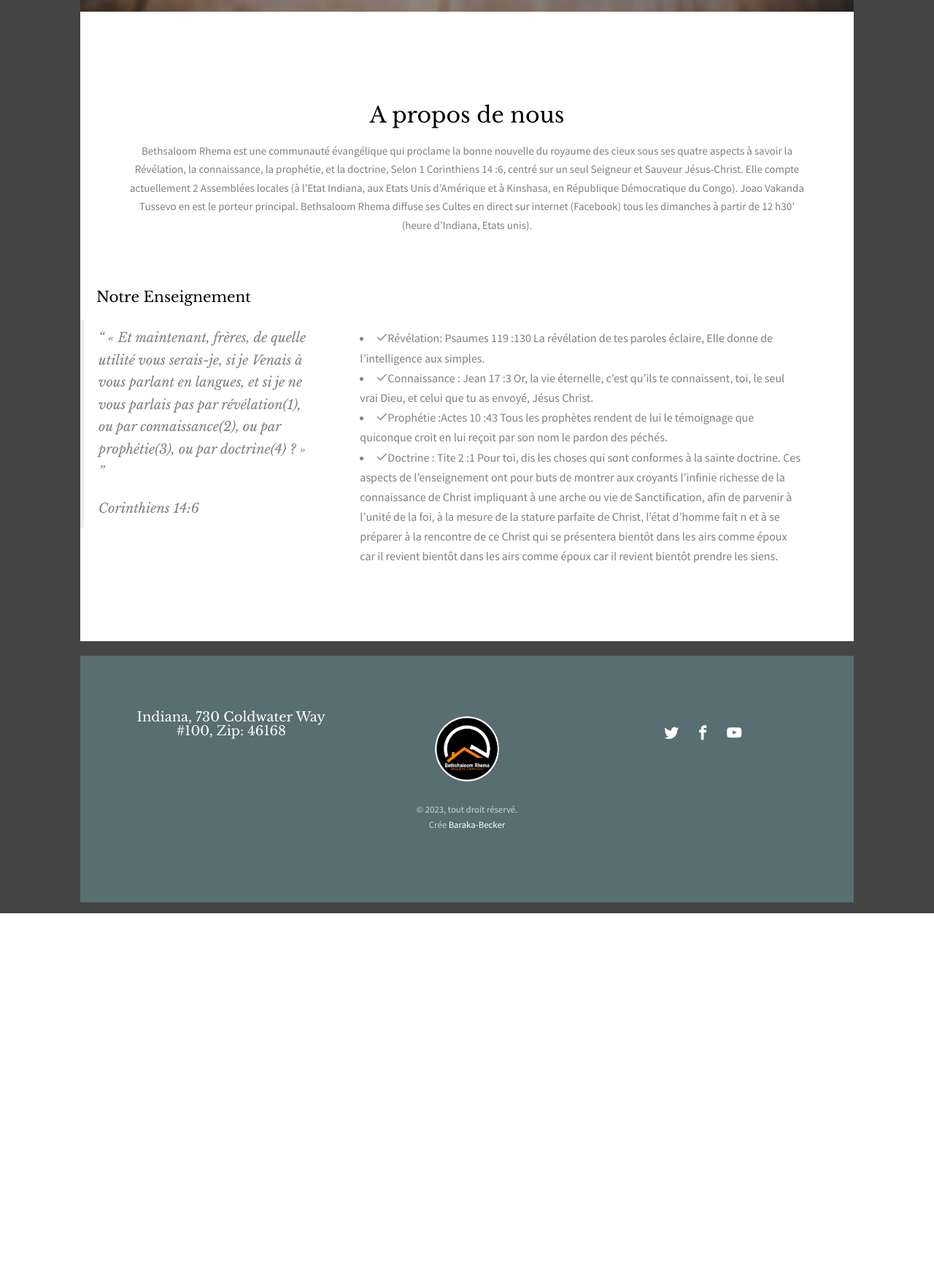
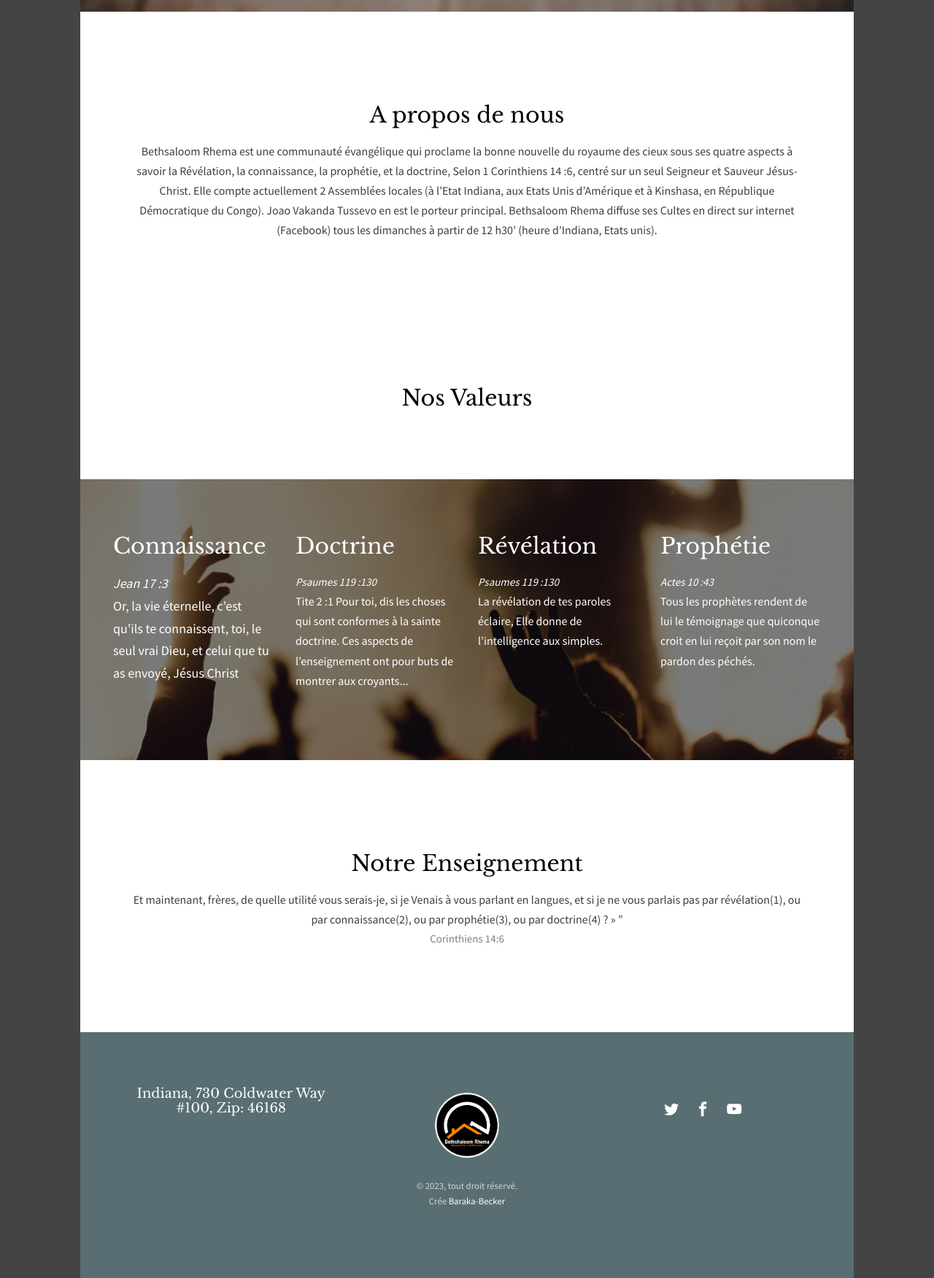
Before and after one commit to baraka-bilali/Bethshaloom-Rhema, a PHP site: page /about.php in a window 1280 px wide. Shown: the part 671-2423 px from the top of the page at 73% size. Before the commit the page ends 1923 px from the top, so only its background shows below. Run offline with PHP 8.4, Linux system fonts and the light colour scheme; some libraries are stand-ins or nearby versions; some web fonts are replaced.

Commit message:
Ajout de la modification du menu about et header

```diff
--- a/about.php
+++ b/about.php
@@ -34,19 +34,97 @@
 			  	</ul>
 		  	</div>
 		</aside>
+
 		<div id="fh5co-sermon">
 			<div class="row">
 
 				<div class="col-md-12  text-center about animate-box" >
 
 					<h3 class="text2">A propos de nous</h3>
-					<p class="text5">Bethsaloom Rhema est une communauté évangélique qui proclame la bonne nouvelle du royaume des cieux sous ses quatre aspects à savoir la Révélation, la connaissance, la prophétie,  et la doctrine, Selon 1 Corinthiens 14 :6, centré sur un seul Seigneur et Sauveur Jésus-Christ. Elle compte actuellement 2 Assemblées locales (à l’Etat Indiana, aux Etats Unis d’Amérique et à Kinshasa, en République Démocratique du Congo). Joao Vakanda Tussevo en est le porteur  principal. Bethsaloom Rhema diffuse ses Cultes en direct sur internet (Facebook) tous les dimanches à partir de 12 h30’ (heure d’Indiana, Etats unis).</p>
+					<p class="text5" style="font-size: 16px; color:#403D3D">Bethsaloom Rhema est une communauté évangélique qui proclame la bonne nouvelle du royaume des cieux sous ses quatre aspects à savoir la Révélation, la connaissance, la prophétie,  et la doctrine, Selon 1 Corinthiens 14 :6, centré sur un seul Seigneur et Sauveur Jésus-Christ. Elle compte actuellement 2 Assemblées locales (à l’Etat Indiana, aux Etats Unis d’Amérique et à Kinshasa, en République Démocratique du Congo). Joao Vakanda Tussevo en est le porteur  principal. Bethsaloom Rhema diffuse ses Cultes en direct sur internet (Facebook) tous les dimanches à partir de 12 h30’ (heure d’Indiana, Etats unis).</p>
+
+				</div>
+			</div>
+		</div>
+		<div id="fh5co-sermon" >
+			<div class="row">
+
+				<div class="col-md-12  text-center about animate-box" >
+
+					<h3 class="text2">Nos Valeurs</h3>
+
+
+				</div>
+			</div>
+		</div>
+		<div id="fh5co-services" class="fh5co-light" class="fh5co-light" style="background: url('images/bg_2.jpg') no-repeat center; background-size: cover;background-attachment: fixed; ">
+			<div class="background-filter">
+
+			</div>
+			<div class="row">
+			<div class="col-md-3 animate-box">
+					<div class="services">
+
+						<div class="desc">
+							<h3 ><a href="#" style="color : #FFF; font-size:30px; ">Connaissance</a></h3>
+							<em style="color : #FFF; font-size:18px">Jean 17 :3</em>
+							<p style="color : #FFF; font-size: 18px">Or, la vie éternelle, c’est qu’ils te connaissent, toi, le seul vrai Dieu, et celui que tu as envoyé, Jésus Christ</p>
+
+						</div>
+					</div>
+				</div>
+				<div class="col-md-3 animate-box">
+					<div class="services">
+
+						<div class="desc">
+							<h3><a href="#" style="color : #FFF; font-size:30px; " >Doctrine</a></h3>
+							<em style="color : #FFF">Psaumes 119 :130</em>
+							<p style="color : #FFF; font-size: 16px">Tite 2 :1 Pour toi, dis les choses qui sont conformes à la sainte doctrine. Ces aspects de l’enseignement ont pour buts de montrer aux croyants... </p>
+
+						</div>
+					</div>
+				</div>
+				<div class="col-md-3 animate-box">
+					<div class="services">
+
+						<div class="desc">
+							<h3><a href="#"  style="color : #FFF; font-size:30px; ">Révélation</a></h3>
+							<em style="color : #FFF">Psaumes 119 :130</em>
+							<p style="color : #FFF; font-size: 16px">La révélation de tes paroles éclaire,  Elle donne de l’intelligence aux simples.</p>
+
+						</div>
+					</div>
+				</div>
+				<div class="col-md-3 animate-box">
+					<div class="services">
+
+						<div class="desc">
+							<h3><a href="#"  style="color : #FFF; font-size:30px; ">Prophétie </a></h3>
+							<em style="color : #FFF">Actes 10 :43</em>
+							<p style="color : #FFF; font-size: 16px">Tous les prophètes rendent de lui le témoignage que quiconque croit en lui reçoit par son nom le pardon des péchés.</p>
+
+						</div>
+					</div>
+				</div>
+			</div>
+		</div>
+
+
+		<div id="fh5co-sermon">
+			<div class="row">
+
+				<div class="col-md-12  text-center about animate-box" >
+
+					<h3 class="text2">Notre Enseignement</h3>
+					<p class="text5" style="font-size: 16px; color:#403D3D">Et maintenant, frères, de quelle utilité vous serais-je, si je Venais à vous parlant en langues, et si je ne vous parlais pas par révélation(1), ou par connaissance(2), ou par prophétie(3), ou par doctrine(4) ? » &rdquo;</p>
+						<span>Corinthiens 14:6</p>
 
 				</div>
 			</div>
 		</div>
 
-		<div id="fh5co-about animate-box">
+
+		<!-- <div id="fh5co-about animate-box">
 			<div class="row abouts">
 				<div class="col-md-4 ml-20px animate-box">
 					<h3 class="title">Notre Enseignement</h3>
@@ -66,6 +144,6 @@
 			</div>
 		</div> <br><br><br><br>
 
-	</div><!-- END container-wrap -->
+	</div>END container-wrap -->
 
 	<?php	include "partials/footer.php" ?>
--- a/css/style.css
+++ b/css/style.css
@@ -26,6 +26,39 @@ body {
   width: 20px;
 }
 
+.background-filter {
+  filter: brightness(0.5);
+
+}
+
+.social-box .box {
+  background: #FFF;
+  border-radius: 10px;
+  cursor: pointer;
+  margin: 20px 0;
+  padding: 40px 10px;
+  transition: all 0.5s ease-out;
+}
+
+.social-box .box:hover {
+ box-shadow: 0 0 6px #4183D7;
+}
+
+.social-box .box-text {
+  font-size: 15px;
+  line-height: 30px;
+  margin: 20px 0;
+}
+
+.social-box .box-btn a {
+  color: #4183D7;
+  font-size: 16px;
+  text-decoration: none;
+}
+
+.social-box .fa {
+  color: #4183D7;
+}
 
 #page {
   position: relative;
--- a/partials/header.php
+++ b/partials/header.php
@@ -1,6 +1,7 @@
 <!DOCTYPE HTML>
 <html>
 	<head>
+
 		<meta charset="utf-8">
 		<meta http-equiv="X-UA-Compatible" content="IE=edge">
 		<title>Bethshaloom Rhema &mdash; church </title>
@@ -8,14 +9,13 @@
 		<meta name="description" content="Bethshaloom" />
 		<meta name="keywords" content="Bethshaloom, church, eglise, mission, organisation, bible" />
 		<meta name="author" content="Bethshaloom" />
-
-		<!--
-		//////////////////////////////////////////////////////
+		<link rel="icon" type="image/png" href="../images/logo.png">
+		<link href="//netdna.bootstrapcdn.com/bootstrap/3.0.3/css/bootstrap.min.css" rel="stylesheet" id="bootstrap-css">
+		<script src="//netdna.bootstrapcdn.com/bootstrap/3.0.3/js/bootstrap.min.js"></script>
+		<script src="//cdnjs.cloudflare.com/ajax/libs/jquery/3.2.1/jquery.min.js"></script>
+		<!------ Include the above in your HEAD tag ---------->
 
 
-
-		//////////////////////////////////////////////////////
-		-->
 
 		<!-- Facebook and Twitter integration -->
 		<meta property="og:title" content=""/>
@@ -53,10 +53,10 @@
 
 		<!-- Modernizr JS -->
 		<script src="js/modernizr-2.6.2.min.js"></script>
-		<!-- FOR IE9 below -->
-		<!--[if lt IE 9]>
-		<script src="js/respond.min.js"></script>
-		<![endif]-->
+
+		<link href="https://maxcdn.bootstrapcdn.com/font-awesome/4.7.0/css/font-awesome.min.css" rel="stylesheet">
+
+
 
 	</head>
 	<body>
```
Also changed, not shown: images/bg_2.jpg.
